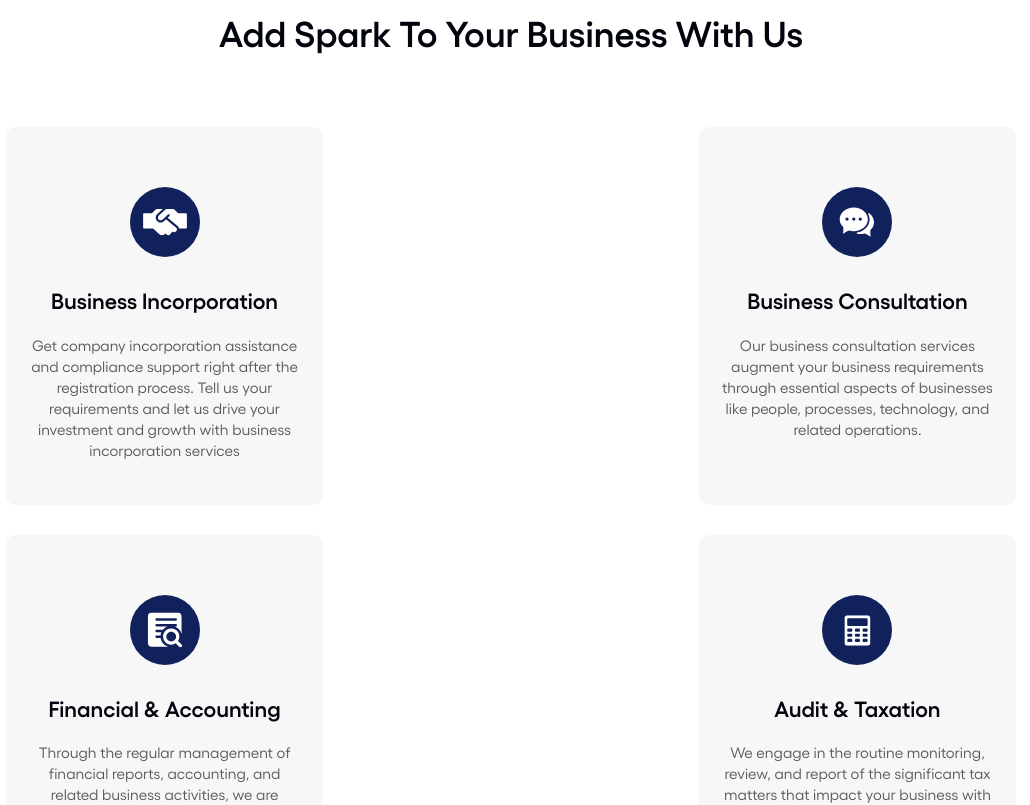
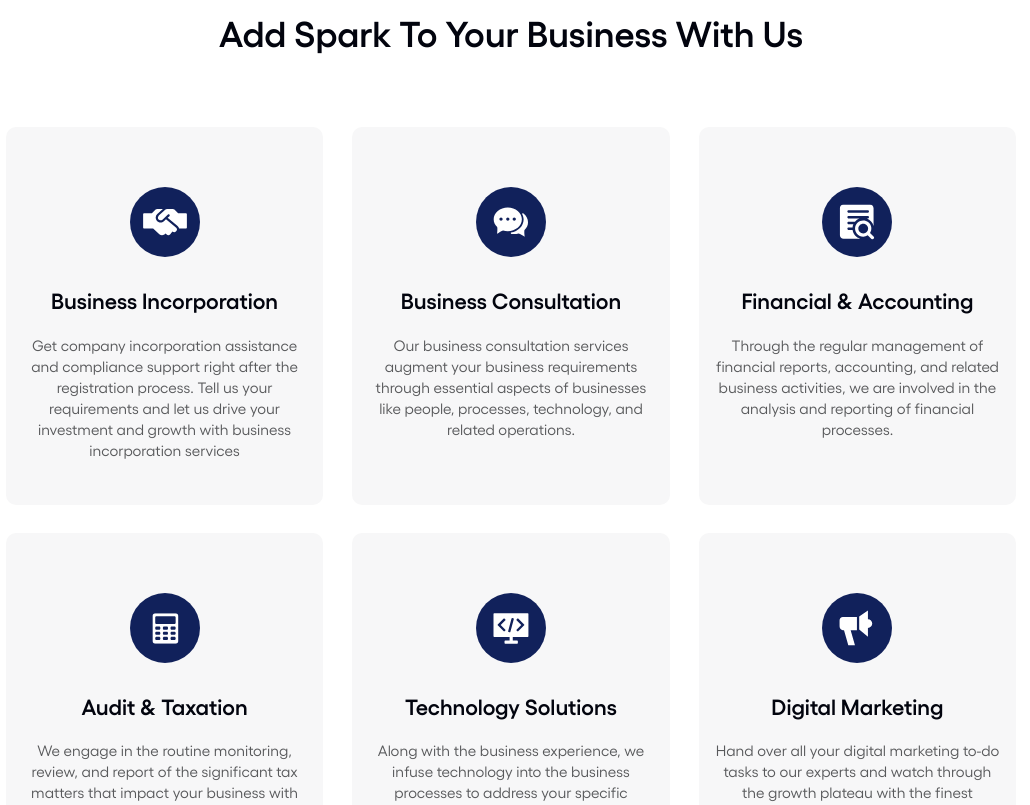
Before and after one commit to lazim-mv/BeaconUAE, a Next.js app: page / in a window 1280 px wide. Shown: the part 1080-1885 px from the top of the page, without its empty margins (129-1159 px from the left). Built offline with nearby package versions, Linux system fonts and the light colour scheme; a web font is replaced by a local one.

Commit message:
v2.0.19 serviceCardContainer

```diff
--- a/src/app/globals.css
+++ b/src/app/globals.css
@@ -759,7 +759,7 @@ li{
 
 .cardMainContainer{
   display: flex;
-  gap: 30px;
+  gap: 28px;
   flex-wrap: wrap;
   justify-content: space-between;
   align-items: center;
@@ -770,7 +770,7 @@ li{
   gap: 30px;
   padding-top: 60px;
   padding-bottom: 60px;
-  padding: 60px 30px;
+  padding: 60px 26px;
   border-radius: 10px;
 }
 
```
